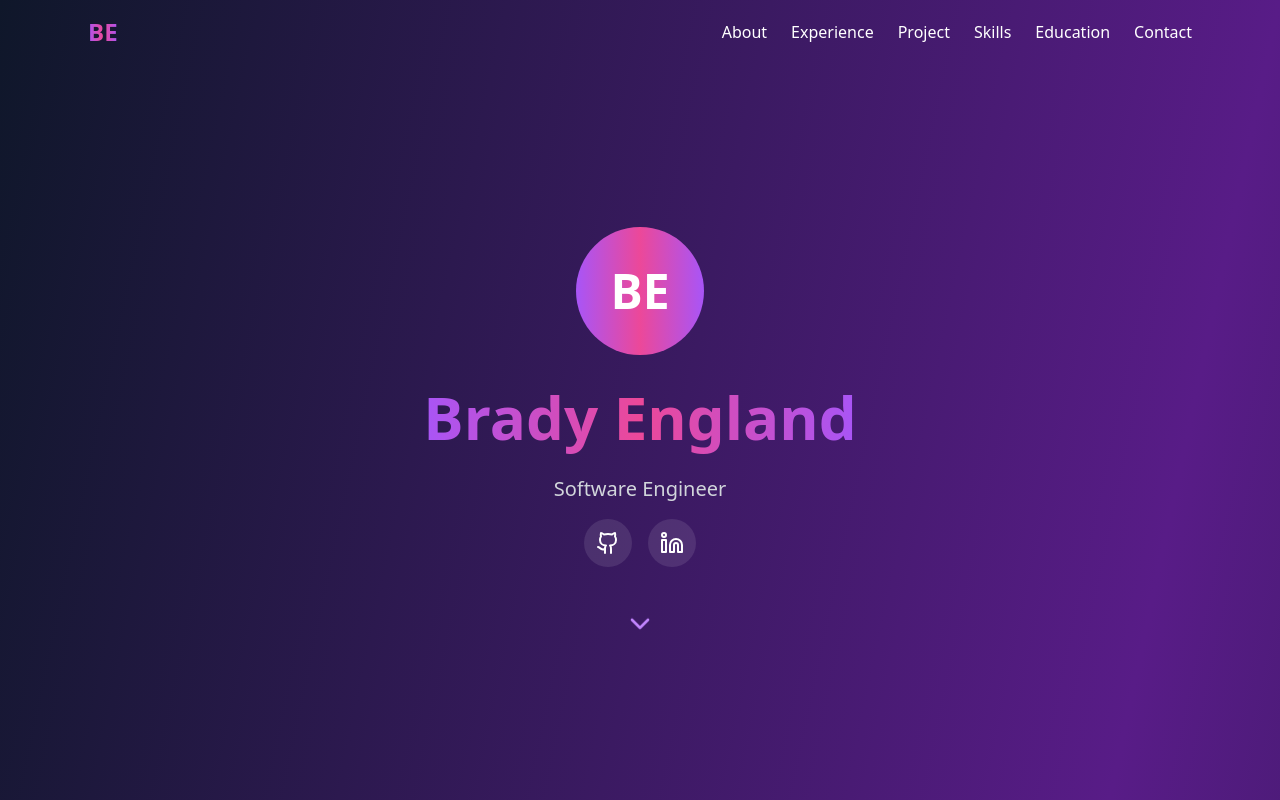
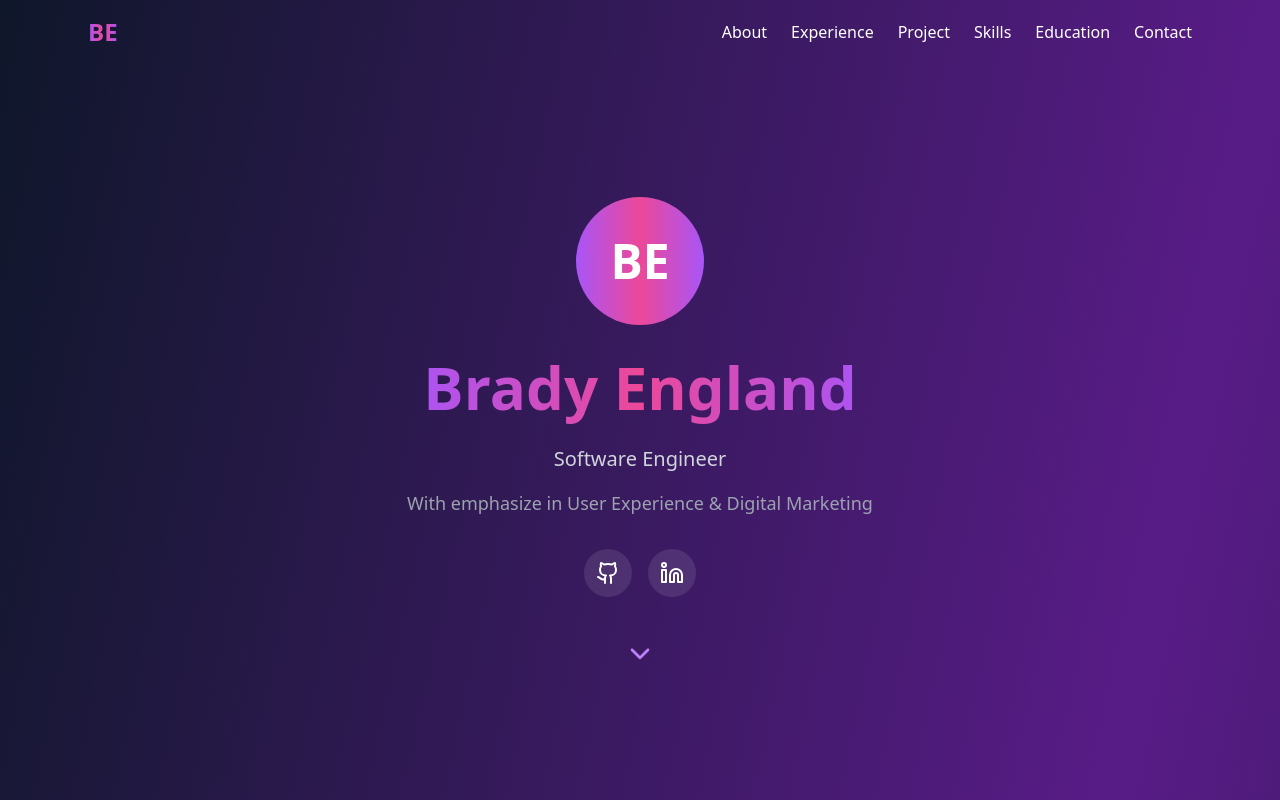
Before and after one commit to btengland/brady-england-portfolio-website, a React (Create React App) app: page / in a window 1280 px wide. Shown: the top 800 px of the page. Built offline with nearby package versions, Linux system fonts and the light colour scheme.

Commit message:
word change

```diff
--- a/src/App.js
+++ b/src/App.js
@@ -343,6 +343,9 @@ export default function Portfolio() {
           </h1>
           <p className="text-lg md:text-xl text-gray-300 mb-4 animate-fade-in">
             Software Engineer
+          </p>
+          <p className="text-base md:text-lg text-gray-400 mb-8 animate-fade-in">
+            With emphasize in User Experience & Digital Marketing
           </p>
           <div className="flex gap-4 justify-center mb-12 animate-fade-in">
             <a
```
